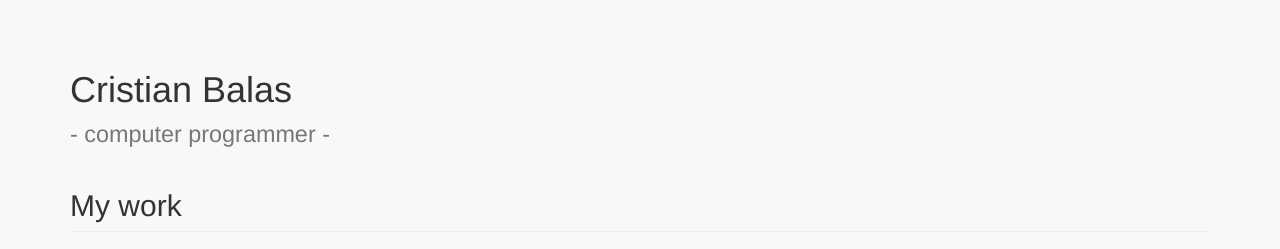
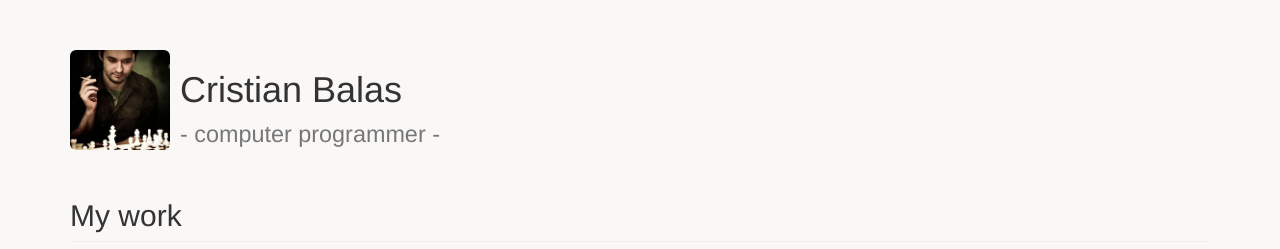
Before and after one commit to cristi8/cristi8.net, a plain HTML site: page www/index.html in a window 1280 px wide. Shown: the top 249 px of the page. Drawn offline with nearby package versions, Linux system fonts and the light colour scheme.

Commit message:
final version for today

```diff
--- a/www/index.html
+++ b/www/index.html
@@ -24,7 +24,12 @@
     </head>
     <body>
     <div class="container">
-        <h1>Cristian Balas<br/><small>- computer programmer -</small></h1>
+        <div class="media">
+            <span class="media-left"><img src="img/cristi8.jpg" class="img-rounded" style="width: 100px" /></span>
+            <div class="media-body">
+                <h1>Cristian Balas<br/><small>- computer programmer -</small></h1>
+            </div>
+        </div>
         <h2 class="page-header">My work</h2>
         <div class="row">
             <div class="col-md-4">
```
Also changed, not shown: 1 other file.
